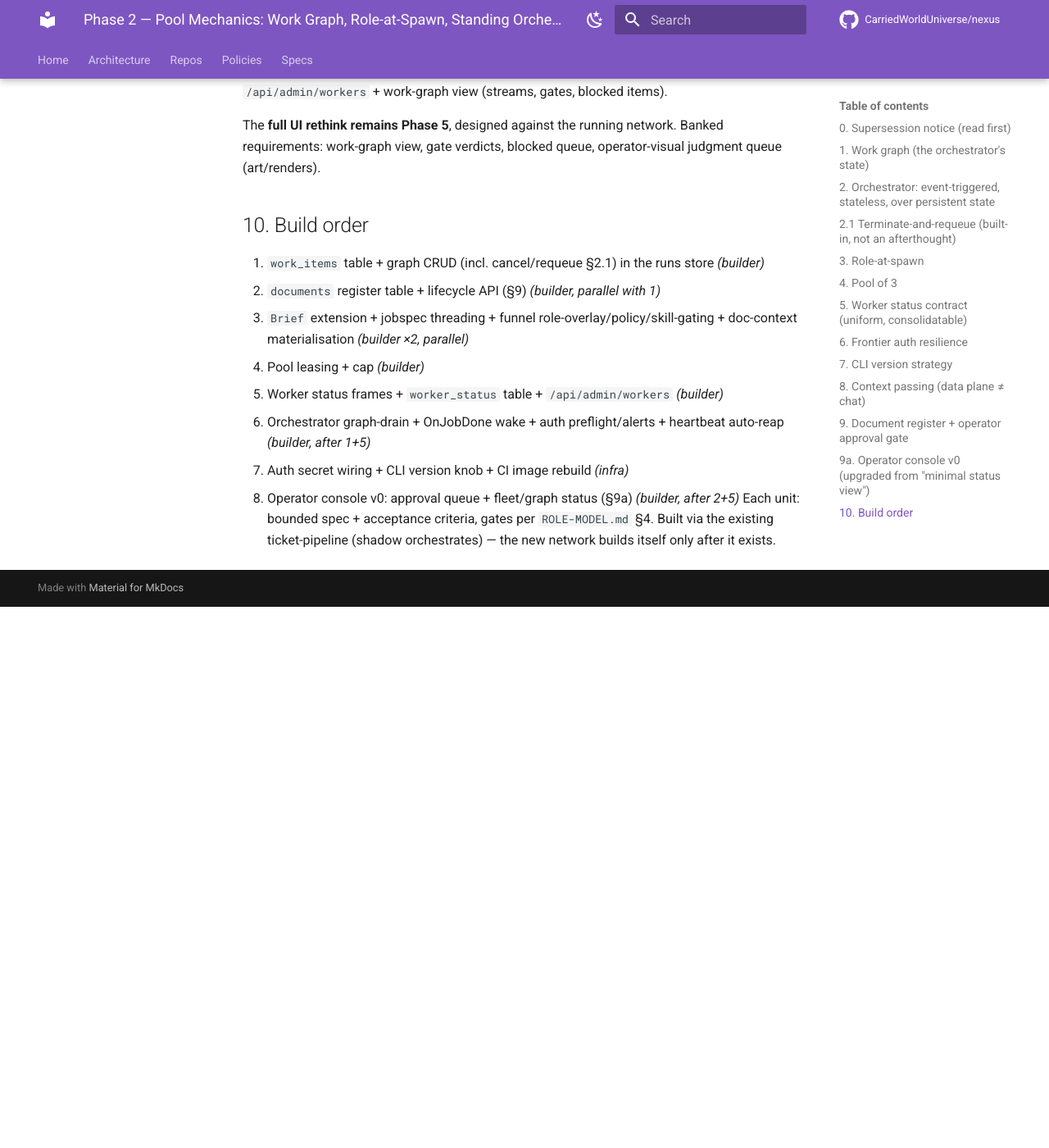
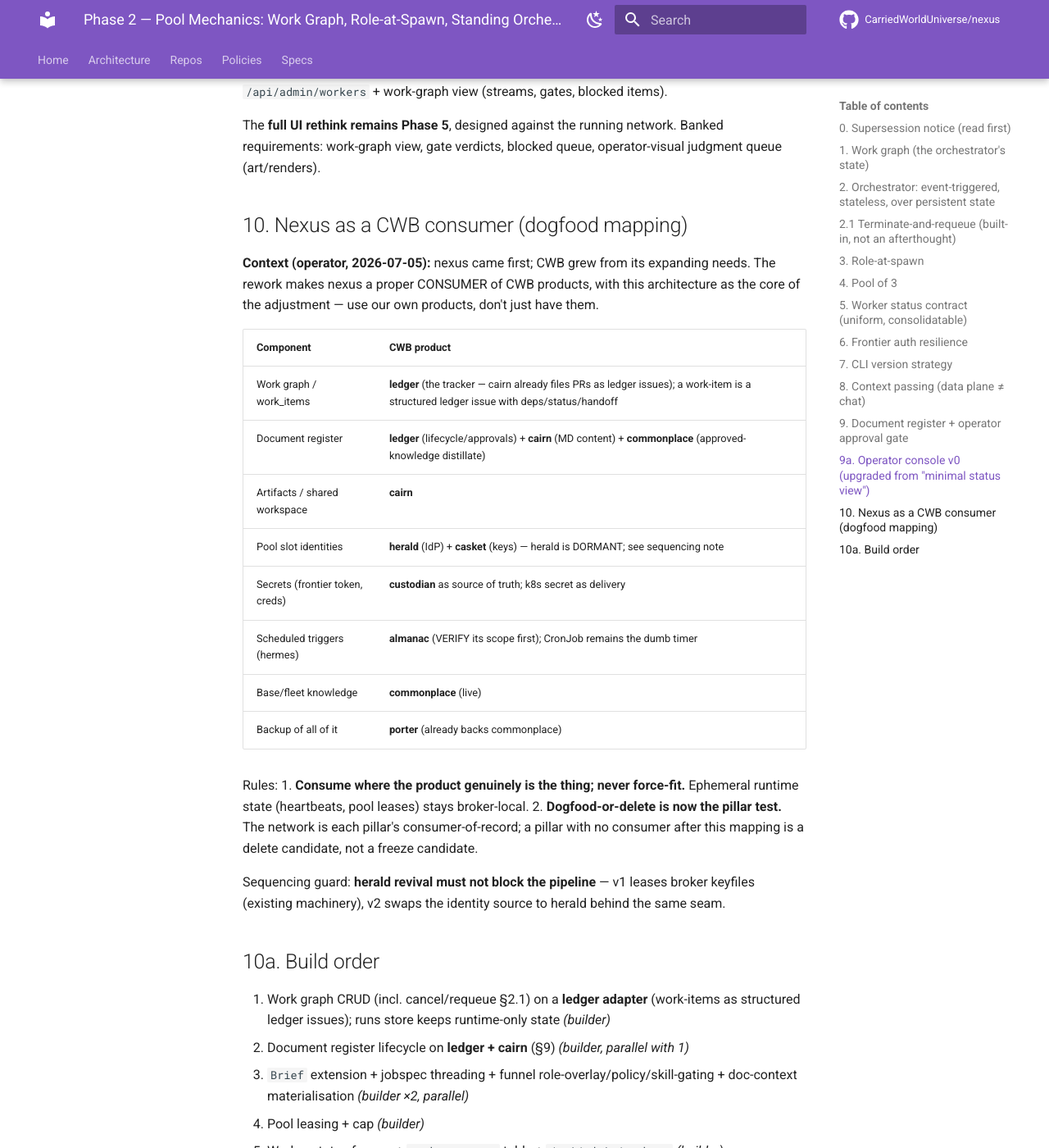
Before and after one commit to CarriedWorldUniverse/nexus, an MkDocs documentation site: the page built from docs/network/PHASE2-DESIGN.md, in a window 1280 px wide and 1400 px high, scrolled down 4714 px. Shown: the whole window at 82% size. Built offline with MkDocs 1.6.1 and Material for MkDocs 9.7.7, drawn with Linux system fonts in a browser that asks for light colours; comment, search, counter and statistics services are not loaded; before the commit the page ends 5454 px from its top, so only the background shows below that; some of the changed text lies outside the part shown.

Commit message:
phase 2 design: section 10 dogfood mapping - nexus becomes a proper CWB consumer. Work graph and register on ledger plus cairn, secrets via custodian, identities herald-bound behind a seam, triggers almanac pending verify. Dogfood-or-delete is the pillar test.
Co-Authored-By: Claude Fable 5 <noreply@anthropic.com>

Change-Id: zzmpnrsmlxmrspqpyuuzmypstlqwnltlslwmwzrpqrnykpqmrtyysuvnymmposuop

```diff
--- a/docs/network/PHASE2-DESIGN.md
+++ b/docs/network/PHASE2-DESIGN.md
@@ -118,14 +118,35 @@ One boring server-rendered (HTMX-style) surface, two panes:
 
 The **full UI rethink remains Phase 5**, designed against the running network. Banked requirements: work-graph view, gate verdicts, blocked queue, operator-visual judgment queue (art/renders).
 
-## 10. Build order
+## 10. Nexus as a CWB consumer (dogfood mapping)
 
-1. `work_items` table + graph CRUD (incl. cancel/requeue §2.1) in the runs store  *(builder)*
-2. `documents` register table + lifecycle API (§9)  *(builder, parallel with 1)*
+**Context (operator, 2026-07-05):** nexus came first; CWB grew from its expanding needs. The rework makes nexus a proper CONSUMER of CWB products, with this architecture as the core of the adjustment — use our own products, don't just have them.
+
+| Component | CWB product |
+|---|---|
+| Work graph / work_items | **ledger** (the tracker — cairn already files PRs as ledger issues); a work-item is a structured ledger issue with deps/status/handoff |
+| Document register | **ledger** (lifecycle/approvals) + **cairn** (MD content) + **commonplace** (approved-knowledge distillate) |
+| Artifacts / shared workspace | **cairn** |
+| Pool slot identities | **herald** (IdP) + **casket** (keys) — herald is DORMANT; see sequencing note |
+| Secrets (frontier token, creds) | **custodian** as source of truth; k8s secret as delivery |
+| Scheduled triggers (hermes) | **almanac** (VERIFY its scope first); CronJob remains the dumb timer |
+| Base/fleet knowledge | **commonplace** (live) |
+| Backup of all of it | **porter** (already backs commonplace) |
+
+Rules:
+1. **Consume where the product genuinely is the thing; never force-fit.** Ephemeral runtime state (heartbeats, pool leases) stays broker-local.
+2. **Dogfood-or-delete is now the pillar test.** The network is each pillar's consumer-of-record; a pillar with no consumer after this mapping is a delete candidate, not a freeze candidate.
+
+Sequencing guard: **herald revival must not block the pipeline** — v1 leases broker keyfiles (existing machinery), v2 swaps the identity source to herald behind the same seam.
+
+## 10a. Build order
+
+1. Work graph CRUD (incl. cancel/requeue §2.1) on a **ledger adapter** (work-items as structured ledger issues); runs store keeps runtime-only state  *(builder)*
+2. Document register lifecycle on **ledger + cairn** (§9)  *(builder, parallel with 1)*
 3. `Brief` extension + jobspec threading + funnel role-overlay/policy/skill-gating + doc-context materialisation  *(builder ×2, parallel)*
 4. Pool leasing + cap  *(builder)*
 5. Worker status frames + `worker_status` table + `/api/admin/workers`  *(builder)*
 6. Orchestrator graph-drain + OnJobDone wake + auth preflight/alerts + heartbeat auto-reap  *(builder, after 1+5)*
-7. Auth secret wiring + CLI version knob + CI image rebuild  *(infra)*
+7. Auth wiring (**custodian**-sourced secret) + CLI version knob + CI image rebuild  *(infra)*
 8. Operator console v0: approval queue + fleet/graph status (§9a)  *(builder, after 2+5)*
 Each unit: bounded spec + acceptance criteria, gates per `ROLE-MODEL.md` §4. Built via the existing ticket-pipeline (shadow orchestrates) — the new network builds itself only after it exists.
```
